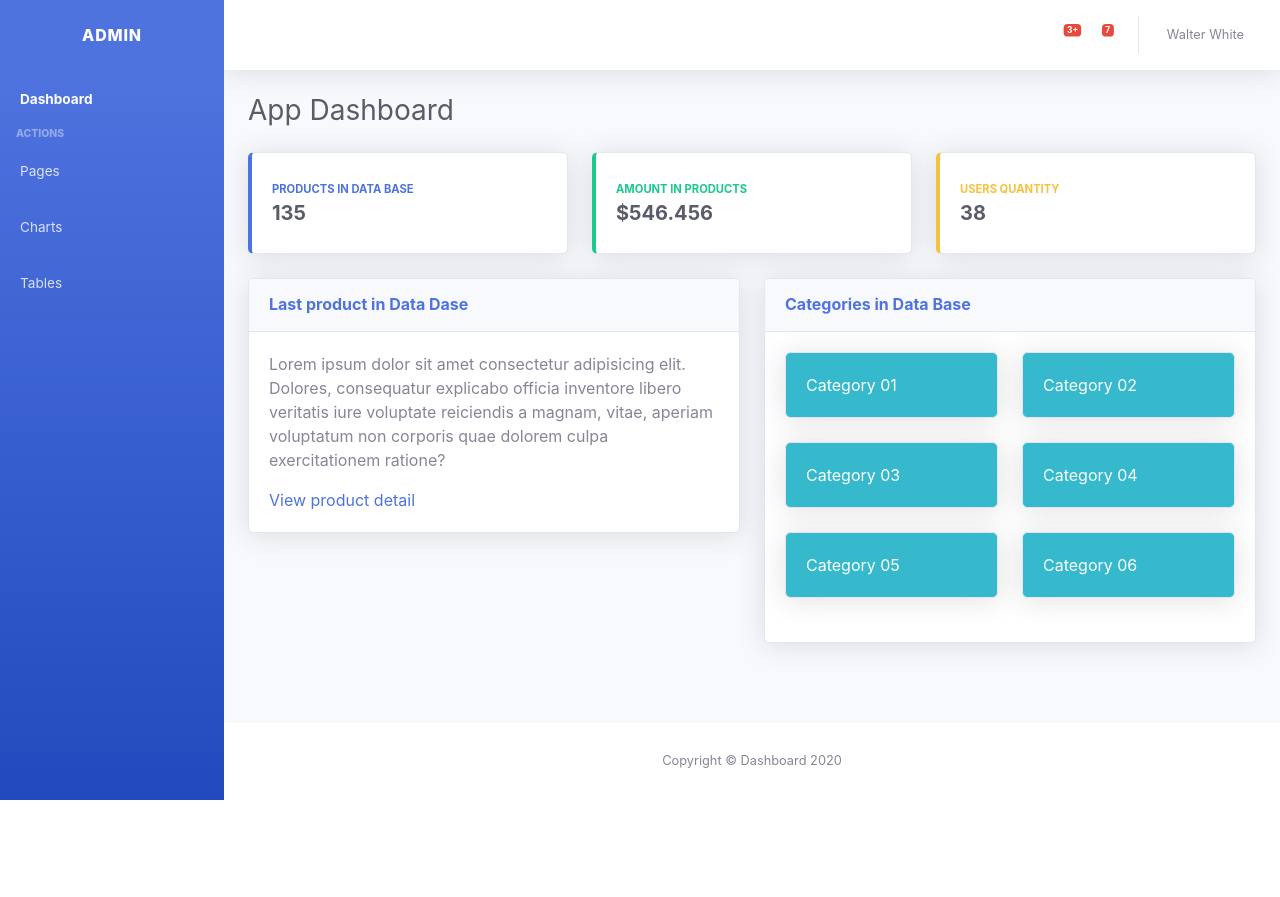
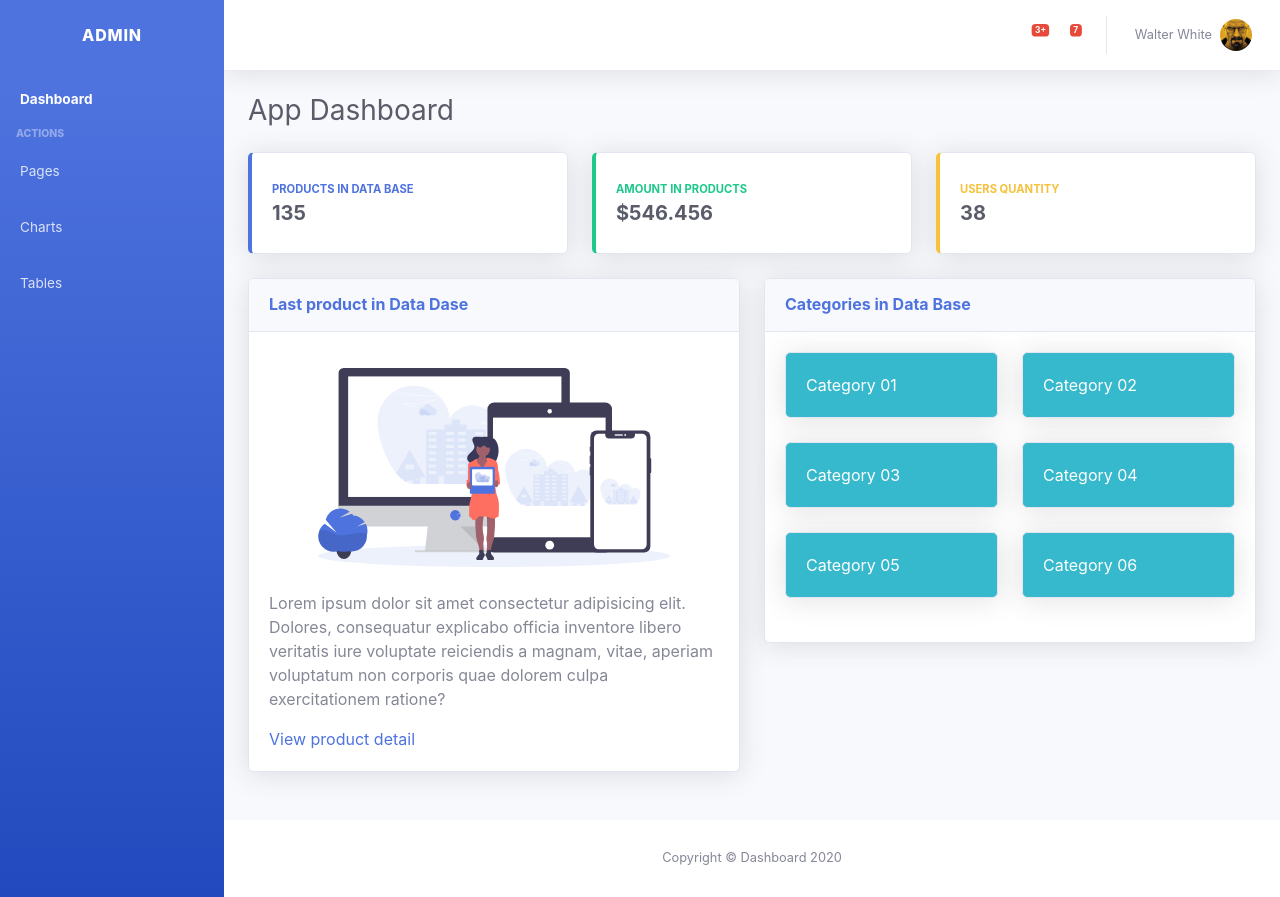
Before and after one commit to TobiGondolo/Proyect-Dashboard-Sprint-8, a React (Create React App) app: page / in a window 1280 px wide. Before the commit the page ends 800 px from the top, so only its background shows below. Built offline with nearby package versions, Linux system fonts and the light colour scheme.

Commit message:
Add: images

```diff
--- a/src/components/Dash.jsx
+++ b/src/components/Dash.jsx
@@ -1,4 +1,6 @@
 import React from 'react';
+import imagenDummy from '../assets/images/product_dummy.svg'
+import avatarDummy from '../assets/images/dummy-avatar.jpg'
 
 
 function Dash() {
@@ -102,7 +104,7 @@ function Dash() {
                                 <li class="nav-item dropdown no-arrow">
                                     <a class="nav-link dropdown-toggle" href="/" id="userDropdown">
                                         <span class="mr-2 d-none d-lg-inline text-gray-600 small">Walter White</span>
-                                        {/* <img class="img-profile rounded-circle" src="assets/images/dummy-avatar.jpg" width="60"> */}
+                                        <img class="img-profile rounded-circle" src={avatarDummy} width="60"/>
                                     </a>
                                 </li>
 
@@ -185,7 +187,7 @@ function Dash() {
                                         </div>
                                         <div class="card-body">
                                             <div class="text-center">
-                                                {/* <img class="img-fluid px-3 px-sm-4 mt-3 mb-4" style="width: 25rem;" src="assets/images/product_dummy.svg" alt="image dummy"> */}
+                                                <img class="img-fluid px-3 px-sm-4 mt-3 mb-4" style= {{width: "25rem"}} src={imagenDummy} alt="image dummy"/>
                                             </div>
                                             <p>Lorem ipsum dolor sit amet consectetur adipisicing elit. Dolores, consequatur explicabo officia inventore libero veritatis iure voluptate reiciendis a magnam, vitae, aperiam voluptatum non corporis quae dolorem culpa exercitationem ratione?</p>
                                             <a target="_blank" rel="nofollow" href="/">View product detail</a>
```
Also changed, not shown: src/assets/images/dummy-avatar.jpg (added), src/assets/images/product_dummy.svg (added).
